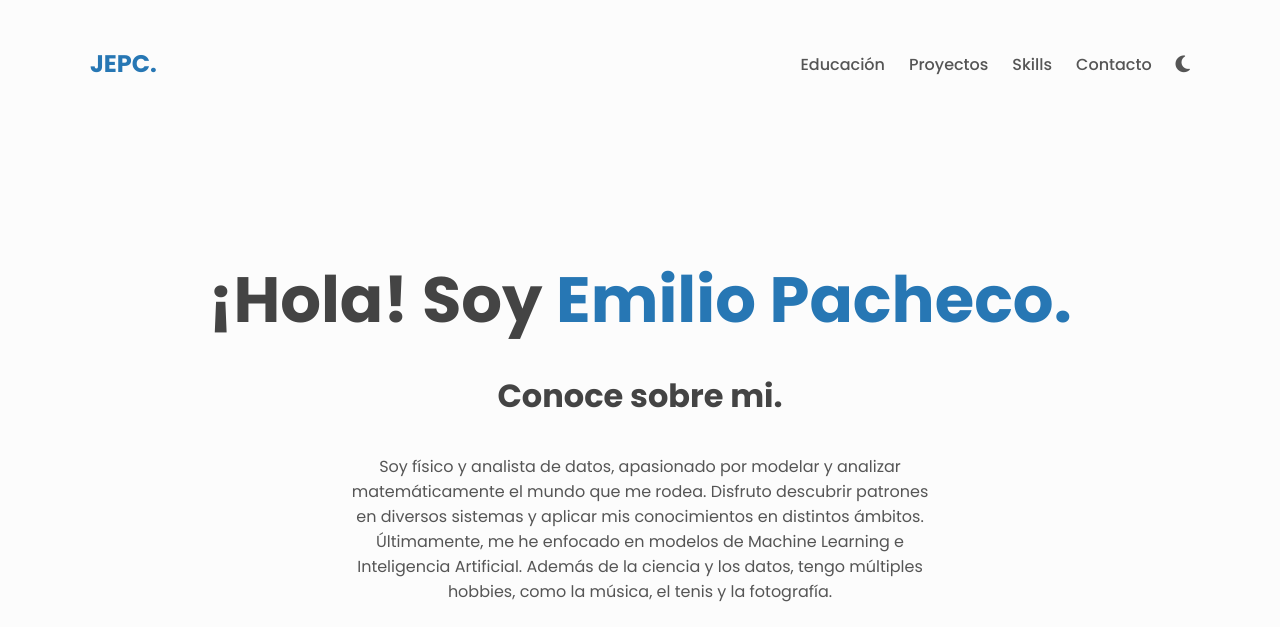
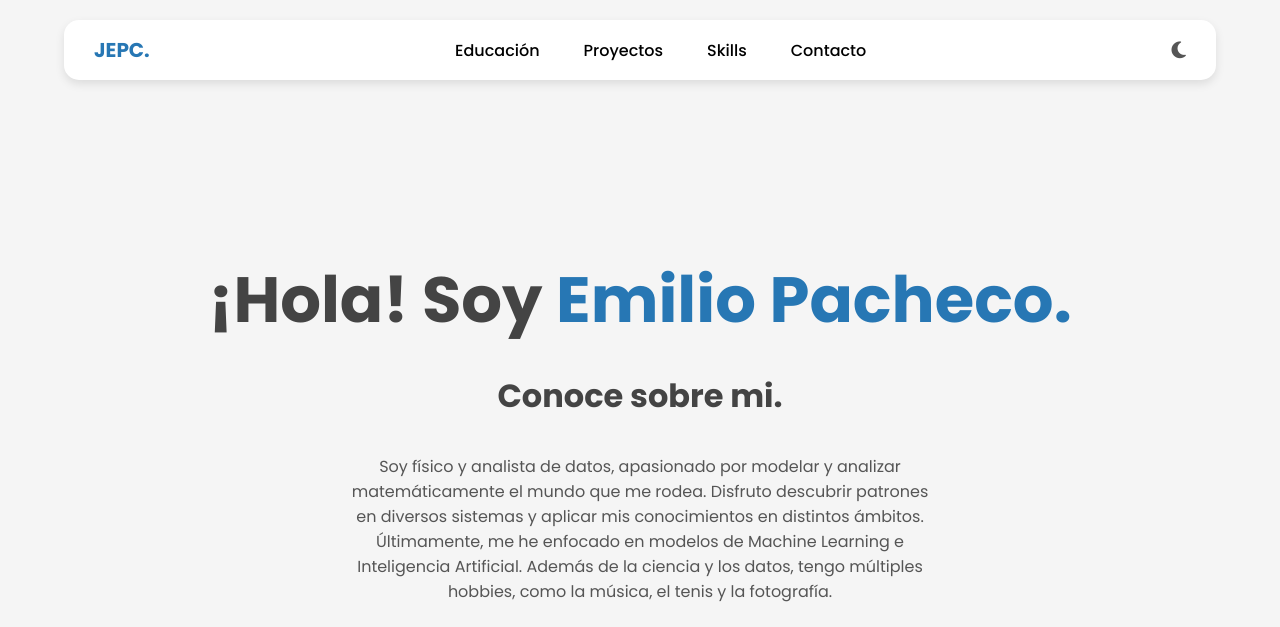
Before and after one commit to P4ch30/PaginaWeb, a plain HTML site: page index.html in a window 1280 px wide. Shown: the top 627 px of the page. Drawn offline with Linux system fonts and the light colour scheme.

Commit message:
Update index.html

```diff
--- a/index.html
+++ b/index.html
@@ -16,17 +16,80 @@
     ></script>
     <link rel="stylesheet" href="styles.css" />
     <title>Emilio Pacheco</title>
+    <style>
+        /* Estilos generales */
+        body {
+            margin: 0;
+            font-family: Arial, sans-serif;
+            height: 200vh; /* Agregar altura para probar el scroll */
+            background-color: #f5f5f5;
+        }
+
+        /* Barra de navegación */
+        .navbar {
+            position: fixed;
+            top: 20px;
+            left: 50%;
+            transform: translateX(-50%);
+            width: 90%; /* Tamaño inicial ancho */
+            max-width: 1200px;
+            background-color: white;
+            display: flex;
+            align-items: center;
+            justify-content: space-between;
+            padding: 15px 30px;
+            border-radius: 15px;
+            transition: all 0.3s ease-in-out;
+            box-shadow: 0px 4px 10px rgba(0, 0, 0, 0.1);
+        }
+
+        /* Estilo cuando se hace scroll */
+        .navbar.scrolled {
+            width: 60%; /* Se reduce el tamaño horizontalmente */
+            box-shadow: 0px 4px 10px rgba(0, 0, 0, 0.2);
+        }
+
+        /* Logo */
+        .logo {
+            font-size: 20px;
+            font-weight: bold;
+            transition: transform 0.3s ease-in-out;
+        }
+
+        /* Menú de navegación */
+        .nav-links {
+            display: flex;
+            gap: 20px;
+            transition: transform 0.3s ease-in-out;
+        }
+
+        .nav-links a {
+            text-decoration: none;
+            color: black;
+            font-size: 16px;
+            transition: color 0.3s;
+        }
+
+        .nav-links a:hover {
+            color: #007bff;
+        }
+
+        /* Cuando la barra se hace más pequeña, mover elementos hacia el centro */
+        .navbar.scrolled .nav-links,
+        .navbar.scrolled .logo,
+        .navbar.scrolled .purchase-btn {
+            transform: scale(0.9); /* Se encogen un poco */
+        }
+    </style>
   </head>
   <body class="light" id="top">
     <header class="header center">
-      <h3>
-        <a href="h" class="link"
-          >JEPC.</a
-        >
-      </h3>
-
+      <div id="navbar" class="navbar">
+        <div class="logo">
+          <a href="h" class="link">JEPC.</a>
+        </div>
         <nav class="nav center">
-        <ul class="nav__list center">
+          <ul class="nav__list center nav-links">
             <li class="nav__list-item">
               <a class="link link--nav" href="#Educación">Educación</a>
             </li>
@@ -40,20 +103,25 @@
               <a class="link link--nav" href="#Contacto">Contacto</a>
             </li>
           </ul>
-
+        </nav>
         <button type="button" aria-label="toggle theme" class="btn btn--icon">
           <i aria-hidden="true" id="btn-theme" class="fas fa-moon"></i>
         </button>
+      </div>
+    </header>
 
-        <button
-          type="button"
-          aria-label="toggle navigation"
-          class="btn btn--icon nav__hamburger"
-        >
-          <i aria-hidden="true" class="fas fa-bars"></i>
-        </button>
-      </nav>
-    </header>
+    <script>
+        // Evento de scroll para reducir el tamaño de la barra de navegación horizontalmente
+        window.addEventListener("scroll", function () {
+            const navbar = document.getElementById("navbar");
+
+            if (window.scrollY > 50) {
+                navbar.classList.add("scrolled");
+            } else {
+                navbar.classList.remove("scrolled");
+            }
+        });
+    </script>
 
     <main>
       <!-- About -->
```
Lines whose indentation alone changed are shown as unchanged.
